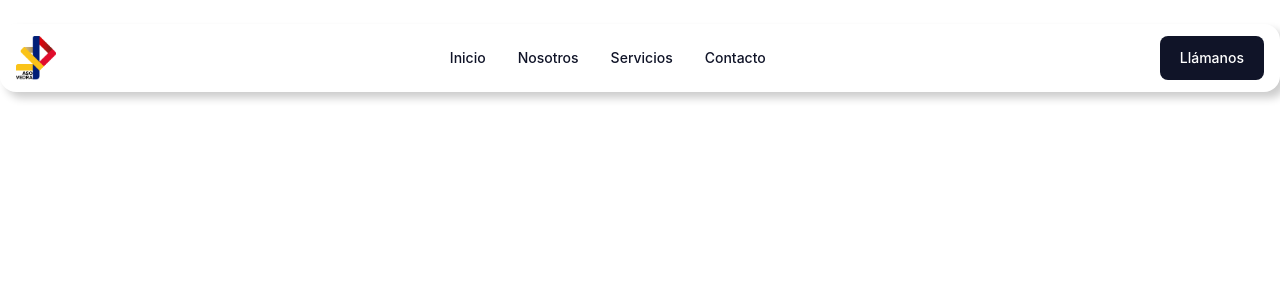
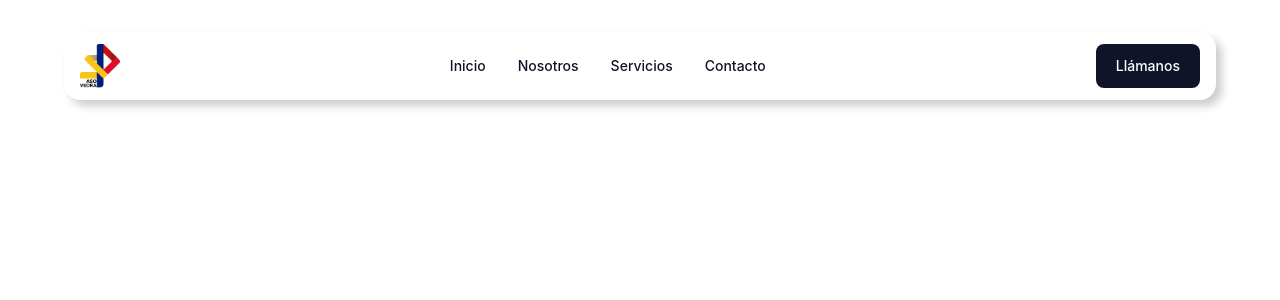
Before and after one commit to eliasosoriio/asovedra.org, a React (Vite) app: page / in a window 1280 px wide. Shown: the top 300 px of the page. Built offline with nearby package versions, Linux system fonts and the light colour scheme; a web font is replaced by a local one; what @midudev/tailwind-animations would draw is missing.

Commit message:
update: header and nav completed

```diff
--- a/src/App.jsx
+++ b/src/App.jsx
@@ -5,7 +5,7 @@ function App() {
 
   return (
     <>
-      <div className='mx-auto my-0 py-8 px-3 w-lvw min-h-lvh bg-[url("https://asovedra.org/assets/asovedra_hero.jpg")] bg-center bg-cover bg-no-repeat'>
+      <div className='mx-auto my-0 py-8 px-3 max-w-lvw w-full min-h-lvh bg-[url("https://asovedra.org/assets/asovedra_hero.jpg")] bg-center bg-cover bg-no-repeat'>
         <Header />
       </div>
       <Home />
--- a/src/components/layout/Header.jsx
+++ b/src/components/layout/Header.jsx
@@ -2,7 +2,7 @@ import { Button, Navbar, NavbarCollapse, NavbarLink, NavbarToggle } from "flowbi
 
 const personalizedNavTheme = {
   "root": {
-    "base": "fixed mt-6 w-full bg-white shadow-[6px_6px_9px_rgba(0,_0,_0,_0.2)] px-3 py-3 mx-auto min-mx- max-w-7xl sm:px-4 dark:border-0 dark:bg-transparent animate-fade-in-down top-0 left-0 right-0",
+    "base": "sticky w-full bg-white shadow-[6px_6px_9px_rgba(0,_0,_0,_0.2)] px-3 py-3 mx-auto sm:max-w-sm md:max-w-2xl lg:max-w-6xl sm:px-4 dark:border-0 dark:bg-transparent animate-fade-in-down top-0 left-0 right-0",
     "rounded": {
       "on": "rounded",
       "off": ""
```
